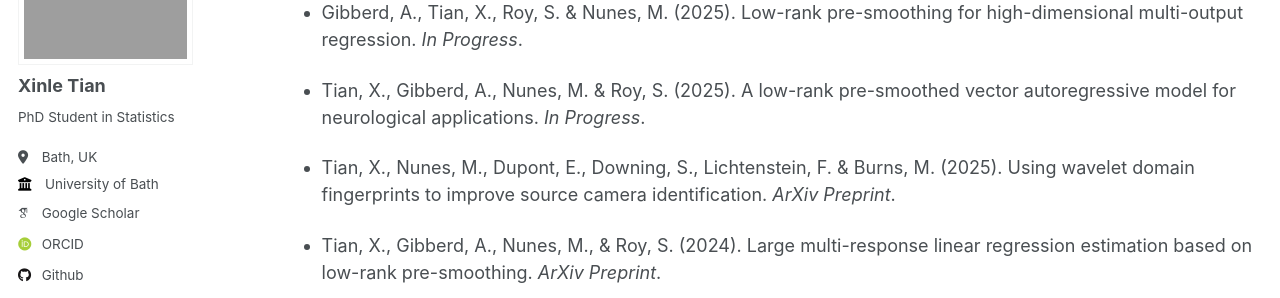
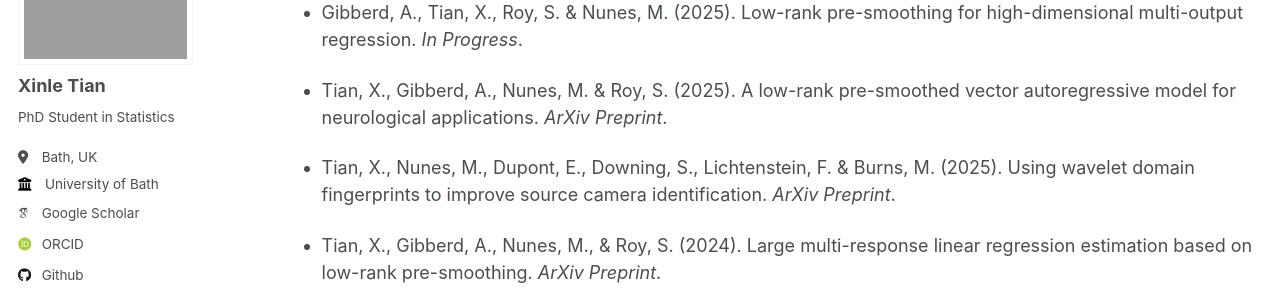
Before and after one commit to xinlet/xinlet.github.io, a Jekyll site: the page built from _pages/publications.md, in a window 1280 px wide and 986 px high. Shown: the part 175-473 px from the top of the window. Built offline with Jekyll 4.4.1, drawn with Linux system fonts in a browser that asks for light colours; some web fonts are replaced.

Commit message:
Update publications.md

```diff
--- a/_pages/publications.md
+++ b/_pages/publications.md
@@ -12,7 +12,7 @@ author_profile: true
 
 * Gibberd, A., Tian, X., Roy, S. & Nunes, M. (2025). Low-rank pre-smoothing for high-dimensional multi-output regression. *In Progress*.
 
-* Tian, X., Gibberd, A., Nunes, M. & Roy, S. (2025). A low-rank pre-smoothed vector autoregressive model for neurological applications. *In Progress*.
+* Tian, X., Gibberd, A., Nunes, M. & Roy, S. (2025). A low-rank pre-smoothed vector autoregressive model for neurological applications. *ArXiv Preprint*.
 
 * Tian, X., Nunes, M., Dupont, E., Downing, S., Lichtenstein, F. & Burns, M. (2025). Using wavelet domain fingerprints to improve source camera identification. *ArXiv Preprint*.
 
```
